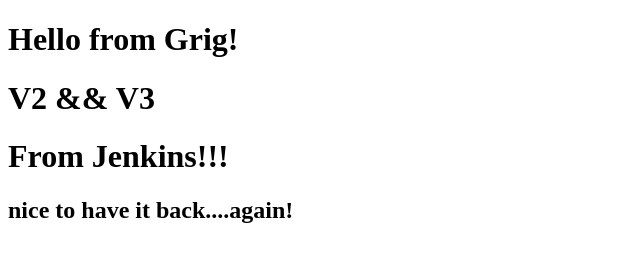
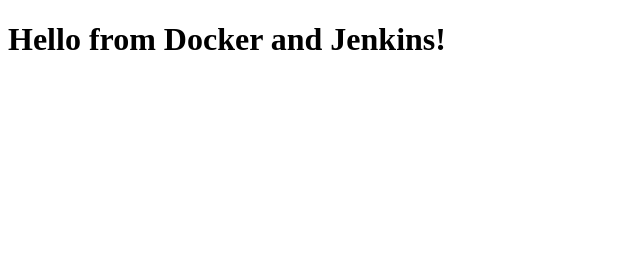
Before and after one commit to grigciulache/httpd, a plain HTML site: page site/index.html in a window 1280 px wide. Shown: the whole page, without its empty margins (0-640 px from the left). Drawn offline with Linux system fonts and the light colour scheme.

Commit message:
update index

```diff
--- a/site/index.html
+++ b/site/index.html
@@ -6,9 +6,6 @@
     <title>Document</title>
 </head>
 <body>
-    <h1>Hello from Grig!</h1>
-    <h1>V2 && V3 </h1>
-    <h1>From Jenkins!!!</h1>
-    <h2>nice to have it back....again!</h2>
+    <h1>Hello from Docker and Jenkins!</h1>
 </body>
 </html>
```
